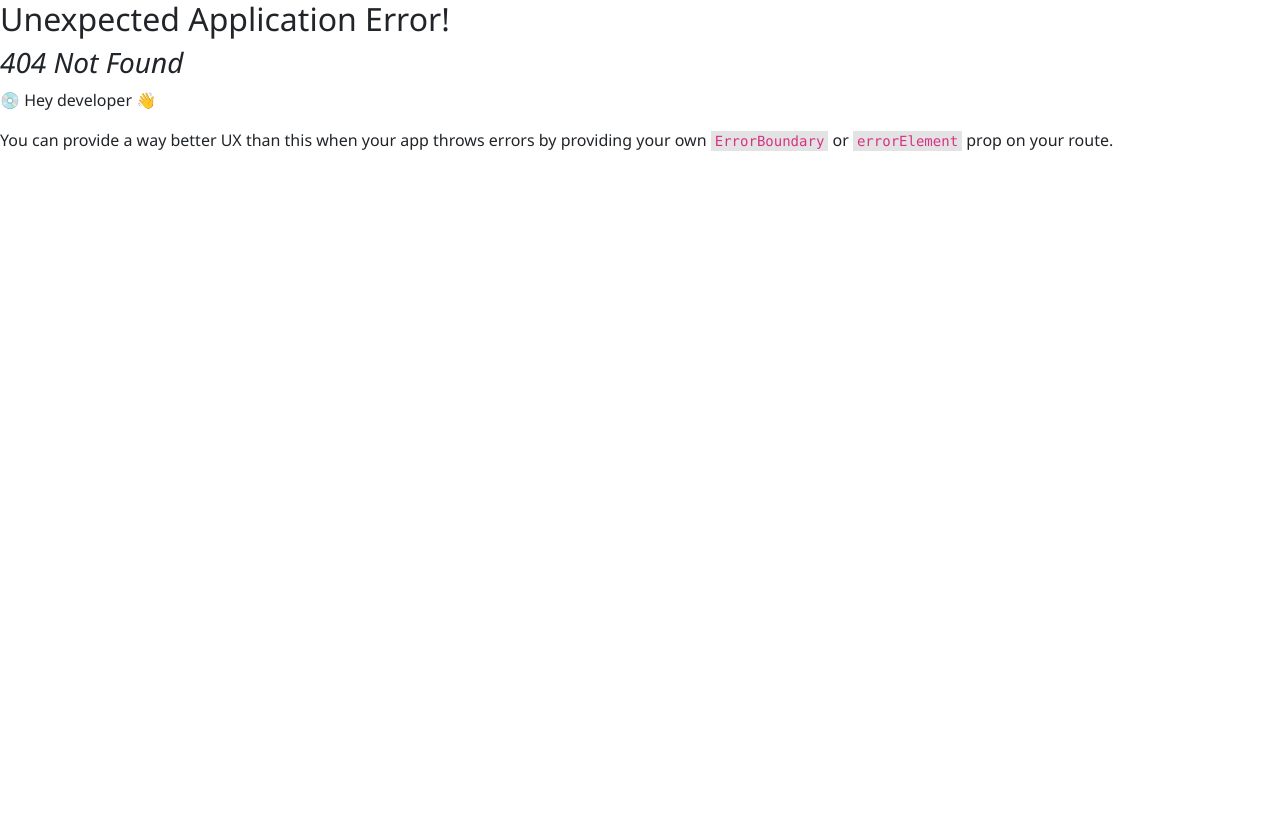
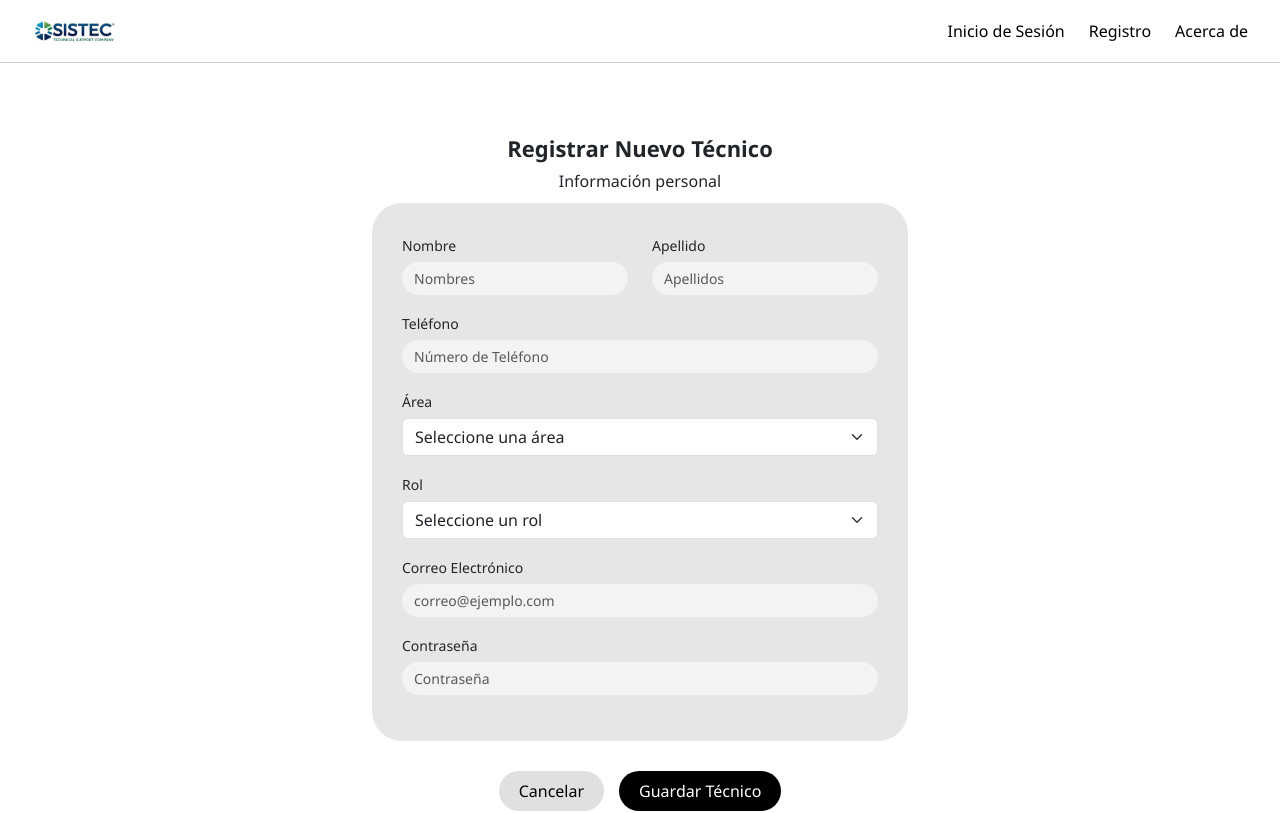
Before and after one commit to CarlosCastaneda04/SISTEC, a React (Vite) app in the folder SISTEC frontend/: page /registrar-tecnico in a window 1280 px wide. Before the commit this address had no page. Shown: the top 813 px of the page. Built offline with nearby package versions, Linux system fonts and the light colour scheme.

Commit message:
Vista de registro técnico y vista de componente (#6)
Co-authored-by: jaglorena <loremedi0103@gmail.com>

```diff
--- /dev/null
+++ b/SISTEC frontend/src/components/RegistrarTecnico/RegistrarTecnico.css
@@ -0,0 +1,61 @@
+.tecnico__container {
+    max-width: 650px;
+    margin: auto;
+    padding: 40px 20px;
+    font-family: 'Segoe UI', sans-serif;
+  }
+
+  .tecnico__titulo {
+    text-align: center;
+    font-size: 22px;
+    font-weight: bold;
+  }
+
+  .tecnico__subtitulo {
+    text-align: center;
+    font-size: 16px;
+    font-weight: 500;
+    margin-bottom: 10px;
+  }
+
+  .tecnico__form-box {
+    background-color: #e6e6e6;
+    padding: 30px;
+    border-radius: 30px;
+  }
+
+  .tecnico__form-box .form-control {
+    border-radius: 30px;
+    background-color: #f3f3f3;
+    border: none;
+    font-size: 14px;
+  }
+
+  .tecnico__form-box label {
+    font-weight: 500;
+    font-size: 14px;
+    margin-bottom: 6px;
+  }
+
+  .tecnico__botones {
+    display: flex;
+    justify-content: center;
+    gap: 15px;
+    margin-top: 30px;
+  }
+
+  .tecnico__cancelar {
+    background-color: #e0e0e0;
+    color: #000;
+    border-radius: 30px;
+    padding: 8px 20px;
+    border: none;
+  }
+
+  .tecnico__guardar {
+    background-color: #000;
+    color: #fff;
+    border-radius: 30px;
+    padding: 8px 20px;
+    border: none;
+  }
--- /dev/null
+++ b/SISTEC frontend/src/components/RegistrarTecnico/RegistrarTecnico.jsx
@@ -0,0 +1,72 @@
+import React from "react";
+import { Button, Input, Label, FormGroup, Row, Col, Form } from "reactstrap";
+import "./RegistrarTecnico.css";
+
+const RegistrarTecnico = () => {
+  return (
+    <div className="tecnico__container">
+      <h2 className="tecnico__titulo">Registrar Nuevo Técnico</h2>
+      <p className="tecnico__subtitulo">Información personal</p>
+
+      <div className="tecnico__form-box">
+        <Form>
+          <Row>
+            <Col md={6}>
+              <FormGroup>
+                <Label for="nombre">Nombre</Label>
+                <Input id="nombre" name="nombre" placeholder="Nombres" type="text" />
+              </FormGroup>
+            </Col>
+            <Col md={6}>
+              <FormGroup>
+                <Label for="apellido">Apellido</Label>
+                <Input id="apellido" name="apellido" placeholder="Apellidos" type="text" />
+              </FormGroup>
+            </Col>
+          </Row>
+
+          <FormGroup>
+            <Label for="telefono">Teléfono</Label>
+            <Input id="telefono" name="telefono" placeholder="Número de Teléfono" type="text" />
+          </FormGroup>
+
+          <FormGroup>
+            <Label for="area">Área</Label>
+            <Input id="area" name="area" type="select">
+              <option>Seleccione una área</option>
+              <option>Soporte</option>
+              <option>Redes</option>
+              <option>Software</option>
+            </Input>
+          </FormGroup>
+
+          <FormGroup>
+            <Label for="rol">Rol</Label>
+            <Input id="rol" name="rol" type="select">
+              <option>Seleccione un rol</option>
+              <option>Técnico</option>
+              <option>Administrador</option>
+            </Input>
+          </FormGroup>
+
+          <FormGroup>
+            <Label for="correo">Correo Electrónico</Label>
+            <Input id="correo" name="correo" placeholder="correo@ejemplo.com" type="email" />
+          </FormGroup>
+
+          <FormGroup>
+            <Label for="contrasena">Contraseña</Label>
+            <Input id="contrasena" name="contrasena" placeholder="Contraseña" type="password" />
+          </FormGroup>
+        </Form>
+      </div>
+
+      <div className="tecnico__botones">
+        <Button className="tecnico__cancelar">Cancelar</Button>
+        <Button className="tecnico__guardar">Guardar Técnico</Button>
+      </div>
+    </div>
+  );
+};
+
+export default RegistrarTecnico;
--- /dev/null
+++ b/SISTEC frontend/src/components/VistaComponente/VistaComponente.css
@@ -0,0 +1,104 @@
+.vistaComp__container {
+  background-color: #f1f1f1;
+}
+
+.vistaComp__contenido {
+  background-color: #ffffff;
+}
+
+.vistaComp__titulo {
+  color: #333;
+}
+
+.vistaComp__categoriasGrid {
+  grid-template-columns: repeat(auto-fit, minmax(220px, 1fr));
+  margin-bottom: 50px;
+}
+
+.vistaComp__col {
+  padding: 0;
+}
+
+.vistaComp__card {
+  background-color: #f9f9f9;
+  border-radius: 12px;
+  box-shadow: 0 1px 4px rgba(0, 0, 0, 0.08);
+  padding: 20px;
+  text-align: center;
+  transition: transform 0.2s ease, box-shadow 0.2s ease;
+}
+
+.vistaComp__card:hover {
+  transform: translateY(-4px);
+  box-shadow: 0 4px 8px rgba(0, 0, 0, 0.15);
+}
+
+.vistaComp__icono {
+  color: #155f82;
+}
+
+.vistaComp__catTitulo {
+  font-size: 16px;
+  font-weight: bold;
+  margin-bottom: 6px;
+  color: #222;
+}
+
+.vistaComp__catDesc {
+  font-size: 13px;
+  color: #666;
+  min-height: 40px;
+  margin-bottom: 12px;
+}
+
+.vistaComp__btn {
+  background-color: #155f82;
+  color: white;
+  border: none;
+  padding: 6px 14px;
+  font-size: 13px;
+  border-radius: 4px;
+  transition: background-color 0.2s ease;
+}
+
+.vistaComp__btn:hover {
+  background-color: #104b66;
+}
+
+.vistaComp__subtitulo {
+  font-size: 20px;
+  font-weight: 600;
+  margin-top: 40px;
+  margin-bottom: 15px;
+  color: #333;
+}
+
+.vistaComp__tablaContainer {
+  overflow-x: auto;
+}
+
+.vistaComp__tabla {
+  width: 100%;
+  border-collapse: collapse;
+  background-color: white;
+  font-size: 14px;
+  border-radius: 6px;
+  box-shadow: 0 1px 4px rgba(0, 0, 0, 0.08);
+}
+
+.vistaComp__tabla th,
+.vistaComp__tabla td {
+  border: 1px solid #ddd;
+  padding: 12px;
+  text-align: center;
+}
+
+.vistaComp__tabla thead {
+  background-color: #e5e5e5;
+  font-weight: bold;
+  color: #333;
+}
+
+.vistaComp__tabla tbody tr:hover {
+  background-color: #f1f1f1;
+}
--- /dev/null
+++ b/SISTEC frontend/src/components/VistaComponente/VistaComponente.jsx
@@ -0,0 +1,89 @@
+import React from 'react';
+import "./VistaComponente.css";
+import {
+  Row,
+  Col,
+  Card,
+  CardBody,
+  Button,
+  Table
+} from 'reactstrap';
+import { FaRegFile } from 'react-icons/fa';
+import { useNavigate } from 'react-router-dom';
+
+const categorias = [
+  { nombre: 'Procesadores', descripcion: 'Solicitudes de reparación de computadoras', ruta: '/inventario/procesadores' },
+  { nombre: 'Memorias RAM', descripcion: 'Solicitudes de reparación de computadoras', ruta: '/inventario/memorias-ram' },
+  { nombre: 'Discos Duros', descripcion: 'Solicitudes de reparación de computadoras', ruta: '/inventario/discos-duros' },
+  { nombre: 'PROCESADORES', descripcion: 'Solicitudes de reparación de computadoras', ruta: '/inventario/procesadores' },
+  { nombre: 'PROCESADORES', descripcion: 'Solicitudes de reparación de computadoras', ruta: '/inventario/procesadores' },
+  { nombre: 'PROCESADORES', descripcion: 'Solicitudes de reparación de computadoras', ruta: '/inventario/procesadores' },
+  { nombre: 'PROCESADORES', descripcion: 'Solicitudes de reparación de computadoras', ruta: '/inventario/procesadores' },
+];
+
+const componentesRecientes = [
+  { codigo: 'DF-2025-001', nombre: 'Procesador i7', categoria: 'Procesadores', entradaSalida: '10/5', fecha: '31/10/2025' },
+  { codigo: 'DF-2025-002', nombre: 'Reparación PC', categoria: 'Procesadores', entradaSalida: '7/3', fecha: '01/11/2025' },
+  { codigo: 'DF-2025-003', nombre: 'Reparación PC', categoria: 'Procesadores', entradaSalida: '5/2', fecha: '02/11/2025' },
+  { codigo: 'DF-2025-004', nombre: 'Reparación PC', categoria: 'Procesadores', entradaSalida: '8/1', fecha: '03/11/2025' },
+  { codigo: 'DF-2025-005', nombre: 'Reparación PC', categoria: 'Procesadores', entradaSalida: '6/4', fecha: '04/11/2025' },
+  { codigo: 'DF-2025-006', nombre: 'Reparación PC', categoria: 'Procesadores', entradaSalida: '9/3', fecha: '05/11/2025' },
+];
+
+const VistaComponente = () => {
+  const navigate = useNavigate();
+
+  const irAInventario = (ruta) => {
+    navigate(ruta);
+  };
+
+  return (
+    <div className="vistaComp__container">
+      <div className="vistaComp__contenido">
+        <h1 className="vistaComp__titulo">Categorías de Componentes</h1>
+        <Row className="vistaComp__categoriasGrid">
+          {categorias.map((cat, i) => (
+            <Col xs="12" sm="6" md="4" lg="3" key={i} className="vistaComp__col">
+              <Card className="vistaComp__card">
+                <CardBody className="text-center">
+                  <FaRegFile size={30} className="vistaComp__icono" />
+                  <p className="vistaComp__catTitulo">{cat.nombre}</p>
+                  <p className="vistaComp__catDesc">{cat.descripcion}</p>
+                  <Button className="vistaComp__btn" onClick={() => irAInventario(cat.ruta)}>Ver Inventario</Button>
+                </CardBody>
+              </Card>
+            </Col>
+          ))}
+        </Row>
+
+        <h2 className="vistaComp__subtitulo">Componentes Recientes</h2>
+        <div className="vistaComp__tablaContainer">
+          <Table bordered hover className="vistaComp__tabla text-center">
+            <thead>
+              <tr>
+                <th>Código</th>
+                <th>Nombre</th>
+                <th>Categoría</th>
+                <th>Entrada/salida</th>
+                <th>Fecha</th>
+              </tr>
+            </thead>
+            <tbody>
+              {componentesRecientes.map((item, i) => (
+                <tr key={i}>
+                  <td className="fw-bold">{item.codigo}</td>
+                  <td>{item.nombre}</td>
+                  <td>{item.categoria}</td>
+                  <td>{item.entradaSalida}</td>
+                  <td>{item.fecha}</td>
+                </tr>
+              ))}
+            </tbody>
+          </Table>
+        </div>
+      </div>
+    </div>
+  );
+};
+
+export default VistaComponente;
```
Also changed, not shown: SISTEC frontend/src/router.jsx (+10 -0 lines), 2 other files (tests, documents, lock files or other folders).
